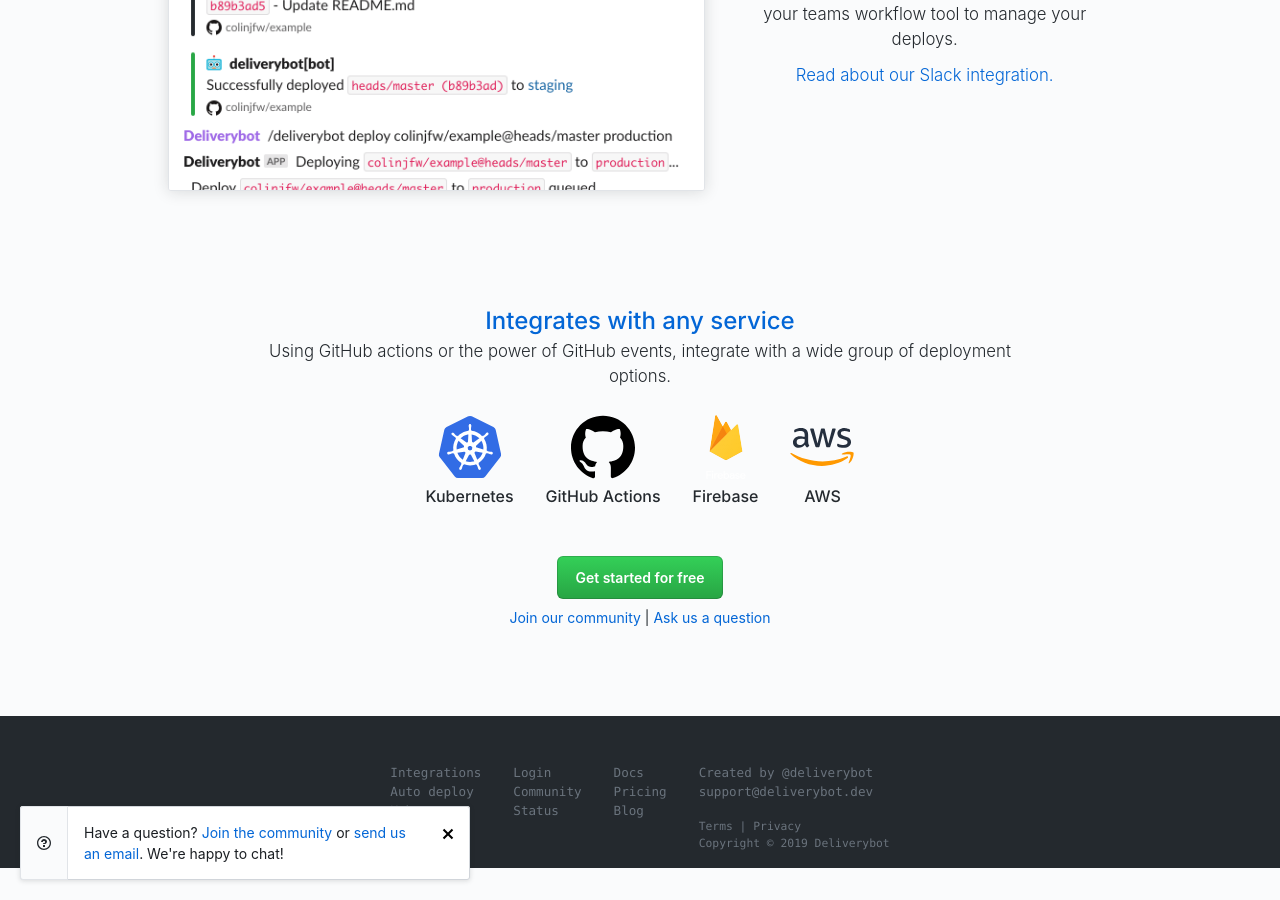
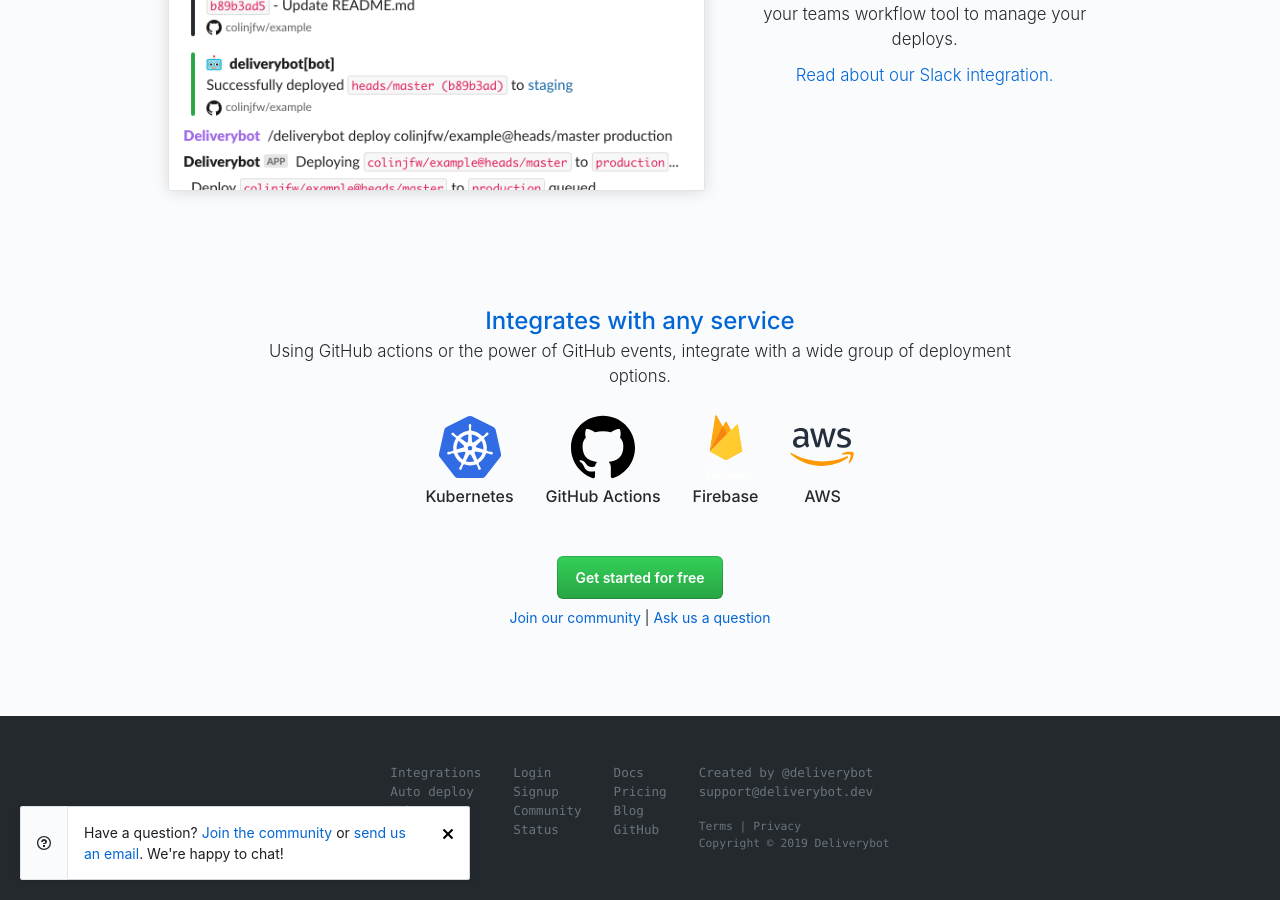
Before and after one commit to deliverybot/deliverybot.github.io, a Jekyll site: the page built from index.html, in a window 1280 px wide and 900 px high, scrolled down 1541 px. Built offline with Jekyll 4.4.1, drawn with Linux system fonts in a browser that asks for light colours.

Commit message:
Add twitter link

```diff
--- a/_config.yml
+++ b/_config.yml
@@ -24,6 +24,7 @@
 start_url: https://github.com/apps/deliverybot/installations/new
 slack_url: https://app.deliverybot.dev/slack/install
 pricing_url: https://github.com/marketplace/deliverybot#marketplace-plans-container
+twitter_url: https://twitter.com/deliverybotdev
 
 terms_url: /terms/terms
 privacy_url: /terms/privacy
--- a/_includes/footer.html
+++ b/_includes/footer.html
@@ -1,4 +1,4 @@
-<footer class="mt-8 pt-5 bg-gray-dark">
+<footer class="mt-8 pb-5 pt-5 bg-gray-dark">
   <div class="d-flex flex-wrap flex-justify-center text-mono text-gray-light" style="font-size: 0.9em;">
     <div class="p-3">
       <ul class="list-style-none">
@@ -12,6 +12,7 @@
     <div class="p-3">
       <ul class="list-style-none">
         <li><a class="text-gray-light" href="{{site.deliverybot_url}}">Login</a></li>
+        <li><a class="text-gray-light" href="{{site.start_url}}">Signup</a></li>
         <li><a class="text-gray-light" href="{{site.spectrum_url}}">Community</a></li>
         <li><a class="text-gray-light" href="/status/">Status</a></li>
       </ul>
@@ -22,13 +23,14 @@
         <li><a class="text-gray-light" href="/docs/">Docs</a></li>
         <li><a class="text-gray-light" href="{{site.pricing_url}}">Pricing</a></li>
         <li><a class="text-gray-light" href="/blog/">Blog</a></li>
+        <li><a class="text-gray-light" href="{{site.github_org_url}}">GitHub</a></li>
       </ul>
     </div>
 
     <div class="p-3 text-gray-light">
       <ul class="list-style-none">
         <li>
-          Created by <a class="text-gray-light" href="{{site.github_org_url}}">@deliverybot</a>
+          Created by <a target="_blank" class="text-gray-light" href="{{site.twitter_url}}">@deliverybot</a>
         </li>
         <li><a class="text-gray-light" href="mailto:{{site.support_email}}">{{site.support_email}}</a></li>
       </ul>
```
